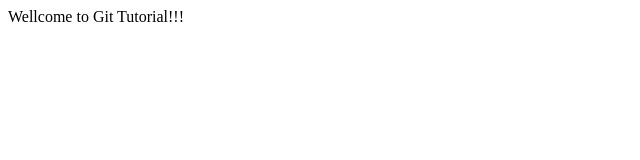
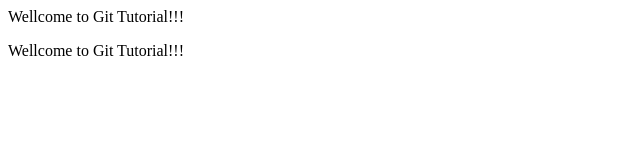
Before and after one commit to shibasarkar/Git-Test, a plain HTML site: page Index.html in a window 1280 px wide. Shown: the whole page, without its empty margins (0-640 px from the left). Drawn offline with Linux system fonts and the light colour scheme.

Commit message:
line changes in index

```diff
--- a/Index.html
+++ b/Index.html
@@ -7,5 +7,6 @@
 </head>
 <body>
     <p>Wellcome to Git Tutorial!!!</p>
+    <p>Wellcome to Git Tutorial!!!</p>
 </body>
 </html>
```
